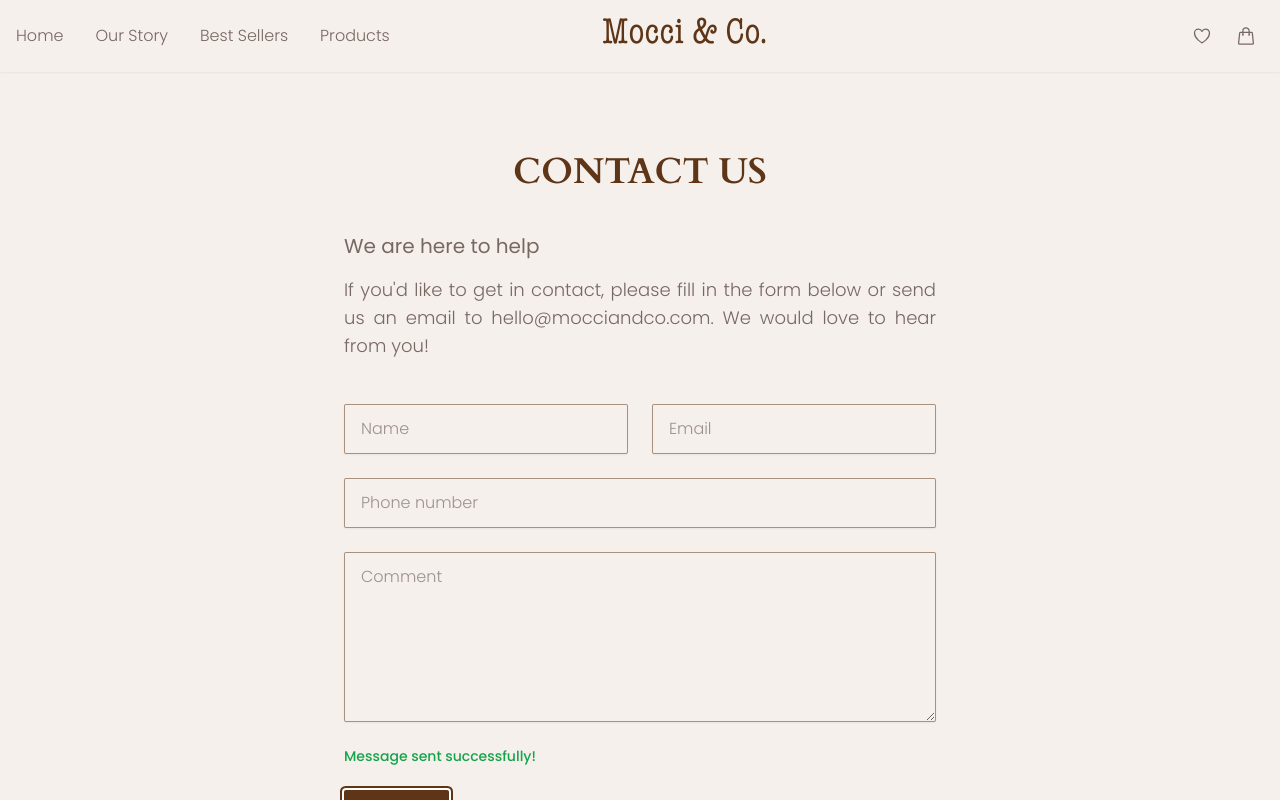
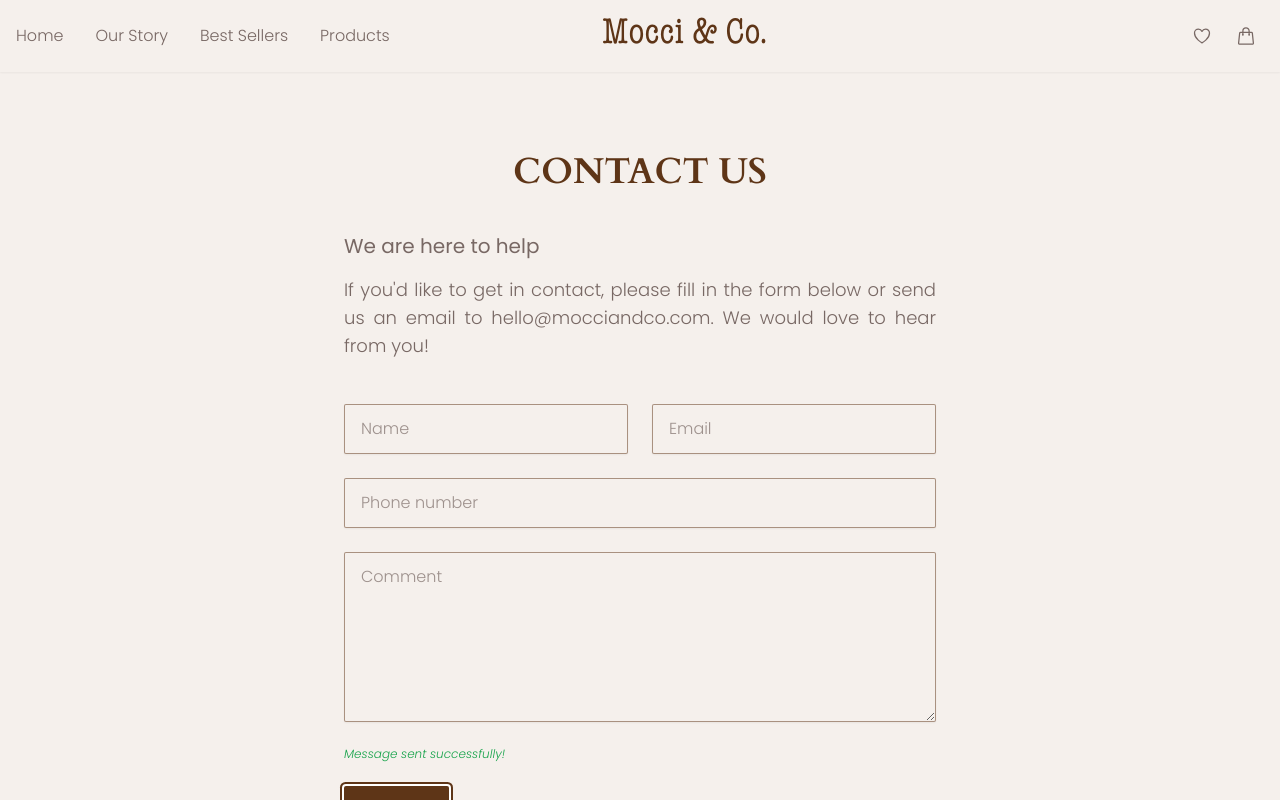
Before and after one commit to isabelli-mocci/handwork-ecommerce, a React (Vite) app: page /contact in a window 1280 px wide. Both pictures are taken after typing "Sample", "name@example.com", "5551234", "Sample" into the empty fields and a click on the button "Send". Built offline with nearby package versions, Linux system fonts and the light colour scheme.

Commit message:
refactor(contact-us-page): improve form structure and feedback messages

```diff
--- a/src/pages/ContactUsPage.tsx
+++ b/src/pages/ContactUsPage.tsx
@@ -55,10 +55,10 @@ const ContactUsPage: FC = () => {
             />
           </div>
           {error && (
-            <div className="text-red-600 text-sm font-medium">{error}</div>
+            <div className="text-red-600 text-xs italic">{error}</div>
           )}
           {success && (
-            <div className="text-green-600 text-sm font-medium">{success}</div>
+            <div className="text-green-600 text-xs italic">{success}</div>
           )}
           <div>
             <button
```
